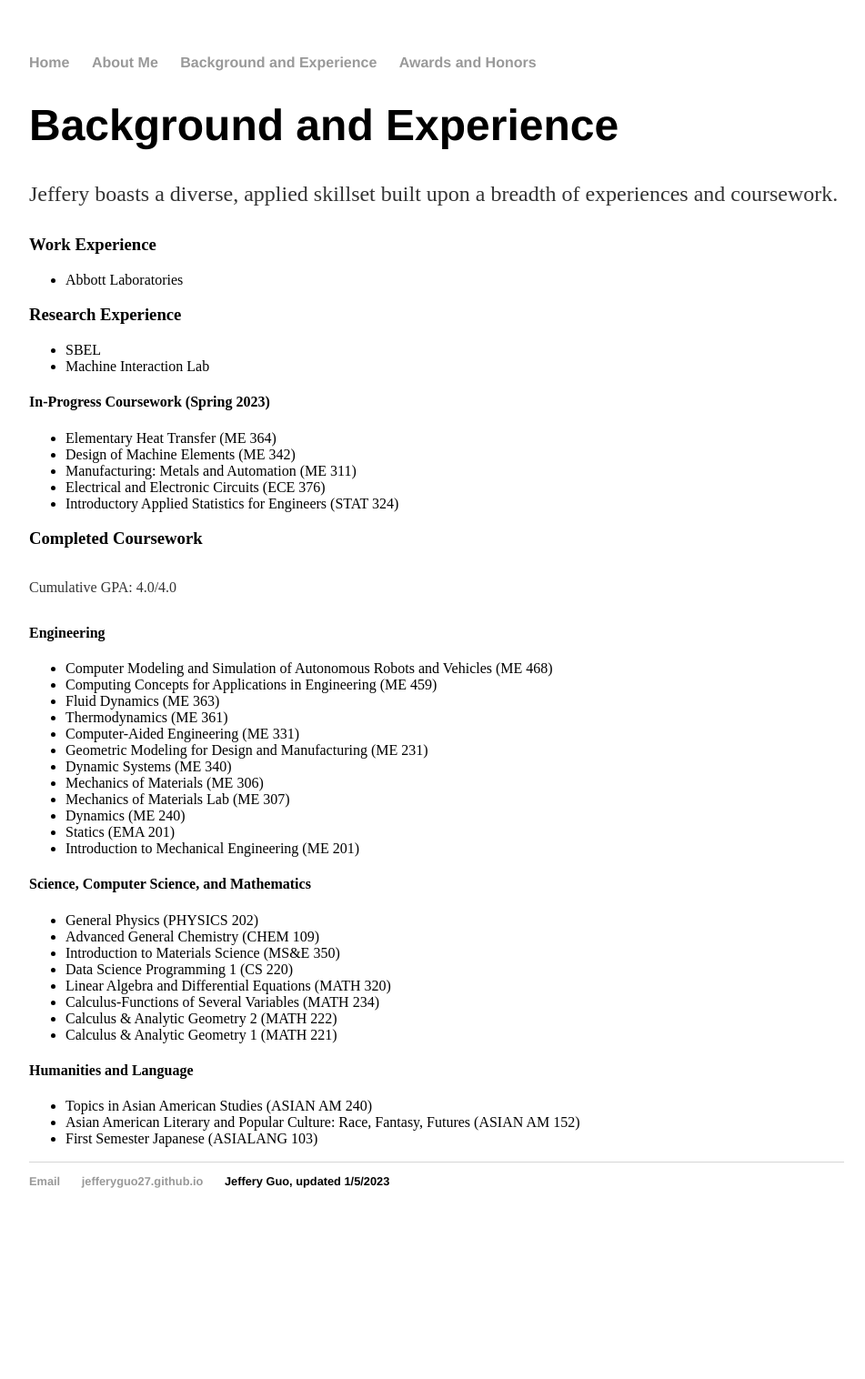
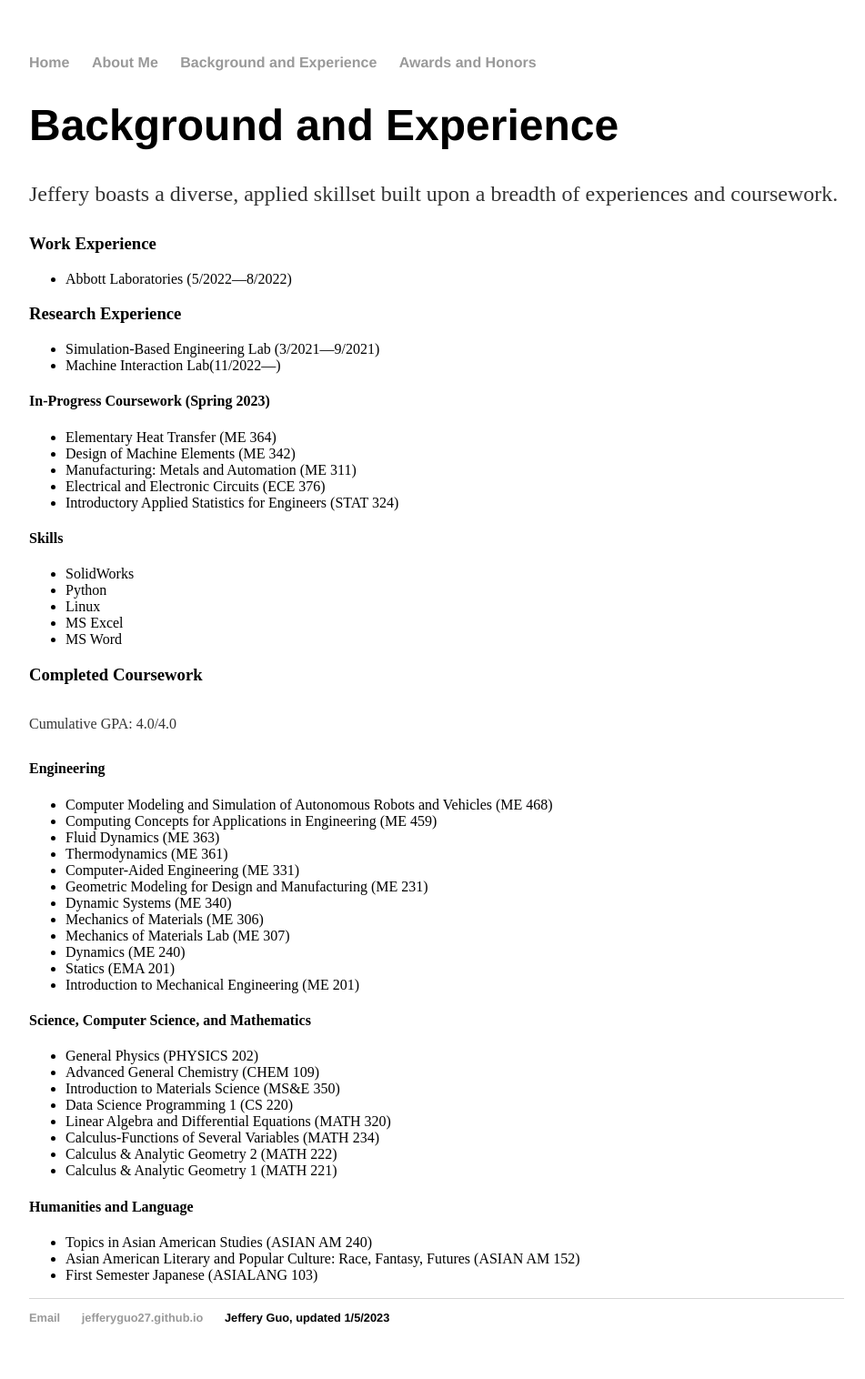
Before and after one commit to jefferyguo27/jefferyguo27.github.io, a Jekyll site: the page built from background/index.html, in a window 1280 px wide. Shown: the whole page at 91% size, without its empty margins (160-1111 px from the left). Built offline with Jekyll 4.4.1, drawn with Linux system fonts in a browser that asks for light colours; before the commit the page ends 1366 px from its top, so only the background shows below that.

```diff
--- a/background/index.html
+++ b/background/index.html
@@ -4,17 +4,17 @@
 ---
 <div class="blurb">
 	<h1>Background and Experience</h1>
-	<p><font size="2"></font>Jeffery boasts a diverse, applied skillset built upon a breadth of experiences and coursework.</p>
+	<p><font size="3"></font>Jeffery boasts a diverse, applied skillset built upon a breadth of experiences and coursework.</p>
 
 	<h3>Work Experience</h3>
 	<ul>
-		<li>Abbott Laboratories</li>
+		<li>Abbott Laboratories (5/2022—8/2022)</li>
 	</ul>
 
 	<h3>Research Experience</h3>
 	<ul>
-		<li>SBEL</li>
-		<li>Machine Interaction Lab</li>
+		<li>Simulation-Based Engineering Lab (3/2021—9/2021) </li>
+		<li>Machine Interaction Lab(11/2022—)</li>
 	</ul>
 
 	<h4>In-Progress Coursework (Spring 2023)</h4>
@@ -24,6 +24,15 @@
 		<li>Manufacturing: Metals and Automation (ME 311)</li>
 		<li>Electrical and Electronic Circuits (ECE 376)</li>
 		<li>Introductory Applied Statistics for Engineers (STAT 324)</li>
+	</ul>
+
+	<h4>Skills</h4>
+	<ul>
+		<li>SolidWorks</li>
+		<li>Python</li>
+		<li>Linux</li>
+		<li>MS Excel</li>
+		<li>MS Word</li>
 	</ul>
 
 	<h3>Completed Coursework</h3>
```
Also changed, not shown: about/index.html (+20 -1 lines).
